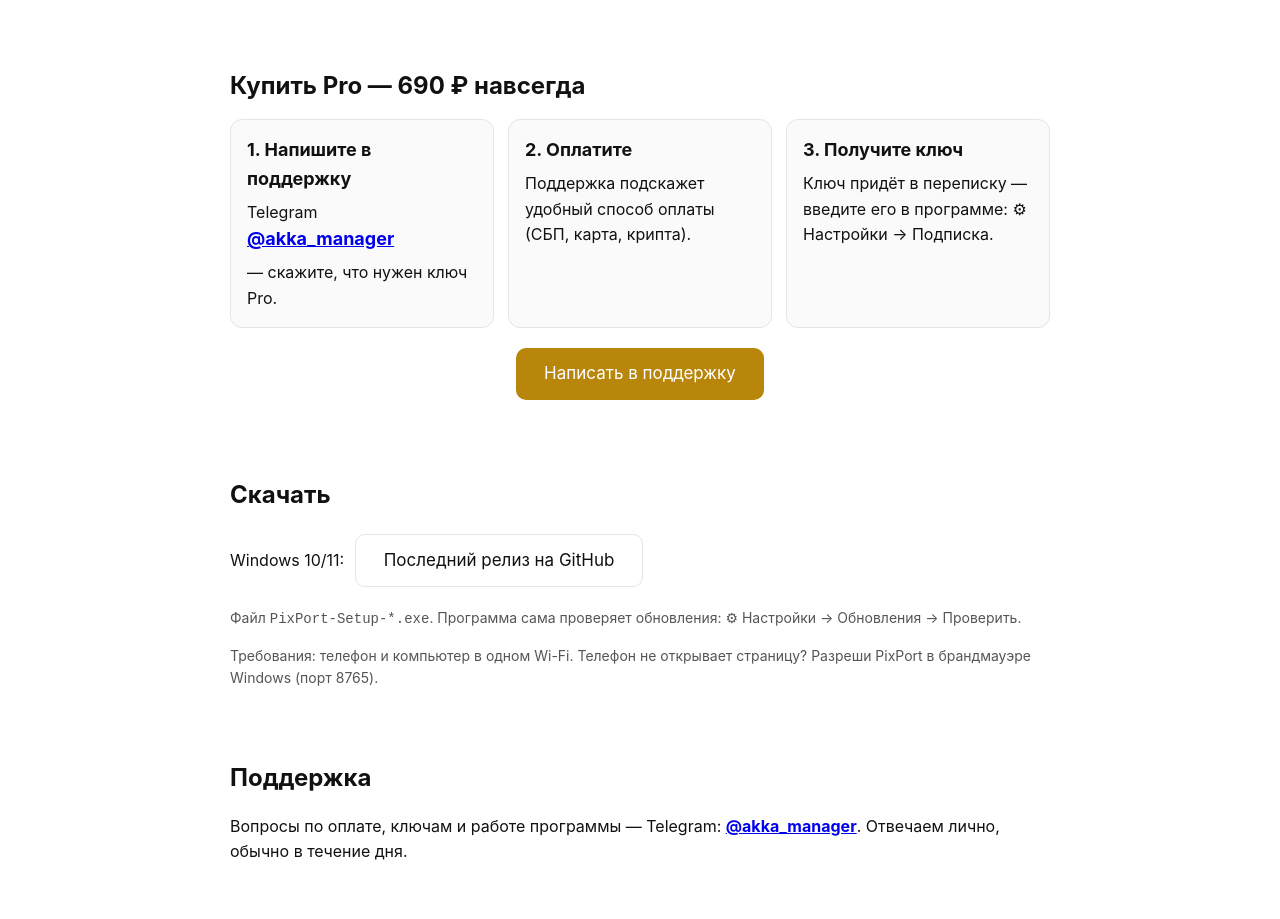
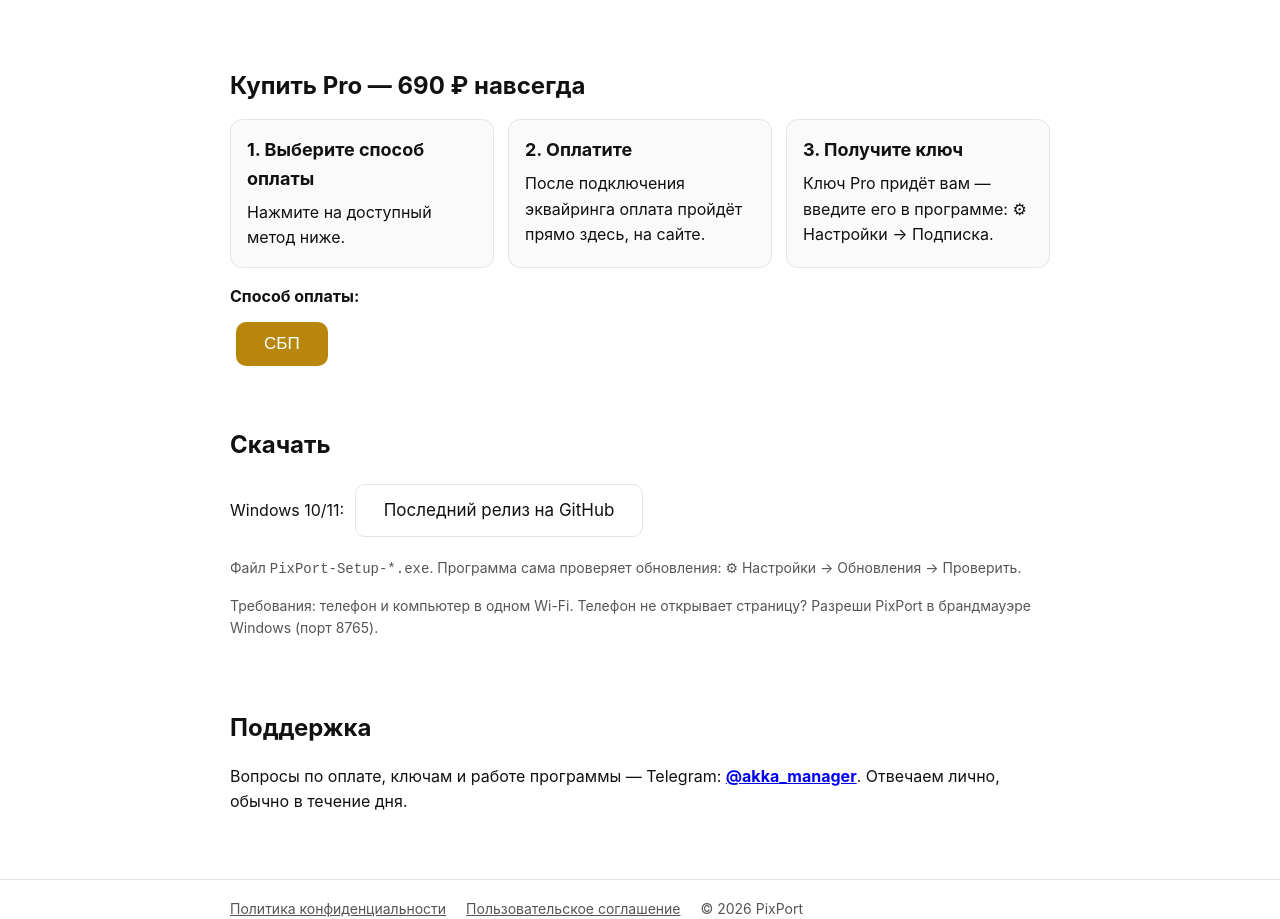
Before and after one commit to akkerqq/PixPort, a plain HTML site: page docs/index.html in a window 1280 px wide. Shown: the part 1268-2187 px from the top of the page. Drawn offline with Linux system fonts and the light colour scheme.

Commit message:
сайт: покупка без переадресаций - выбор оплаты и метод СБП со статусом скоро

```diff
--- a/docs/index.html
+++ b/docs/index.html
@@ -78,11 +78,15 @@ footer a{color:var(--muted);margin-right:16px}
 <section id="buy">
 <h2>Купить Pro — 690 ₽ навсегда</h2>
 <div class="steps">
-<div class="step"><b>1. Напишите в поддержку</b>Telegram <a href="https://t.me/akka_manager"><b>@akka_manager</b></a> — скажите, что нужен ключ Pro.</div>
-<div class="step"><b>2. Оплатите</b>Поддержка подскажет удобный способ оплаты (СБП, карта, крипта).</div>
-<div class="step"><b>3. Получите ключ</b>Ключ придёт в переписку — введите его в программе: ⚙ Настройки → Подписка.</div>
+<div class="step"><b>1. Выберите способ оплаты</b>Нажмите на доступный метод ниже.</div>
+<div class="step"><b>2. Оплатите</b>После подключения эквайринга оплата пройдёт прямо здесь, на сайте.</div>
+<div class="step"><b>3. Получите ключ</b>Ключ Pro придёт вам — введите его в программе: ⚙ Настройки → Подписка.</div>
 </div>
-<p style="margin-top:16px;text-align:center"><a class="btn gold" href="https://t.me/akka_manager">Написать в поддержку</a></p>
+<div style="margin-top:16px">
+<p style="font-weight:700;margin:0 0 8px">Способ оплаты:</p>
+<button id="sbpBtn" class="btn gold" style="border:0;cursor:pointer" onclick="document.getElementById('sbpSoon').style.display='block';this.disabled=true">СБП</button>
+<p id="sbpSoon" style="display:none;margin-top:12px" class="note">Оплата через СБП будет скоро доступна. Пока что ключ Pro оформляется через <a href="#support">поддержку</a>.</p>
+</div>
 </section>
 
 <section id="download">
```
